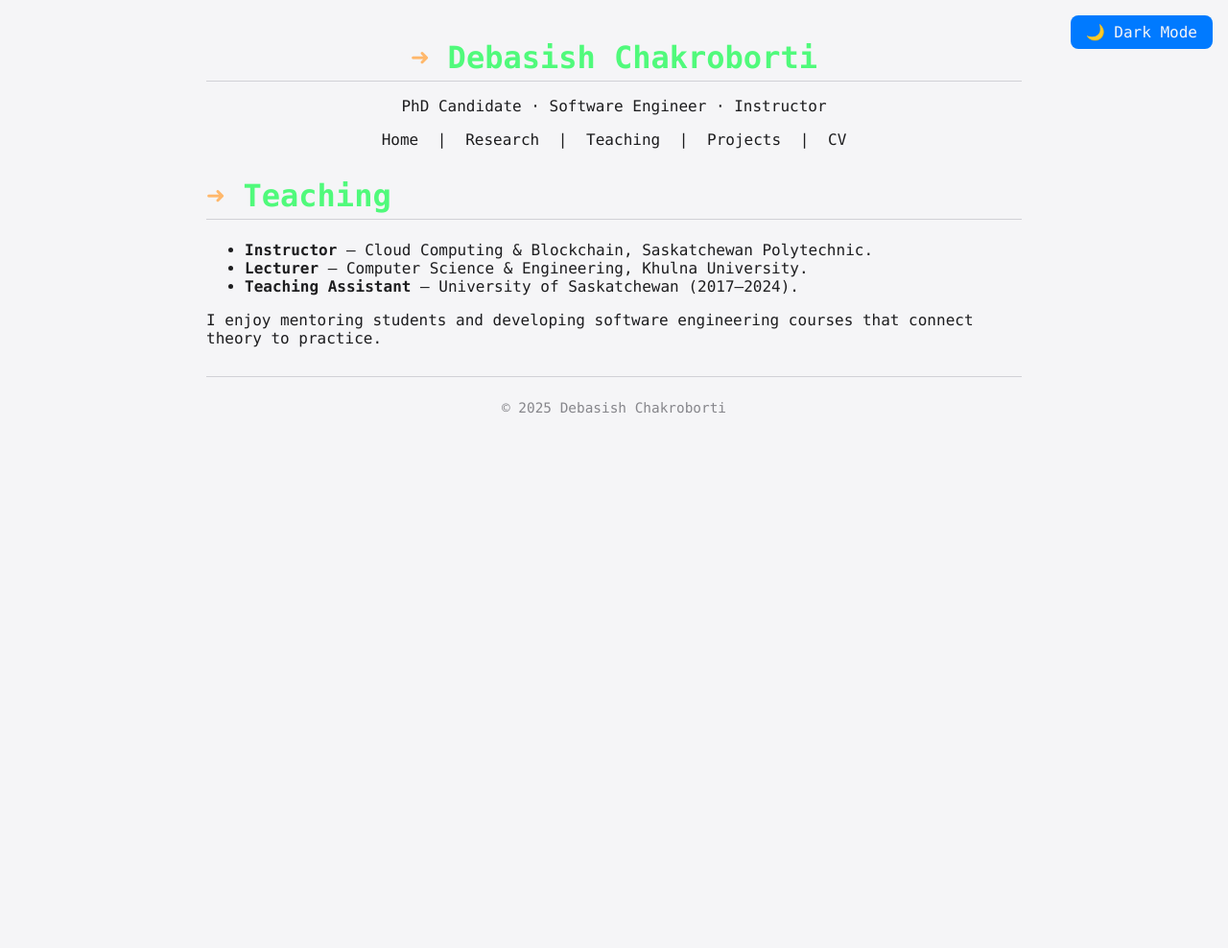
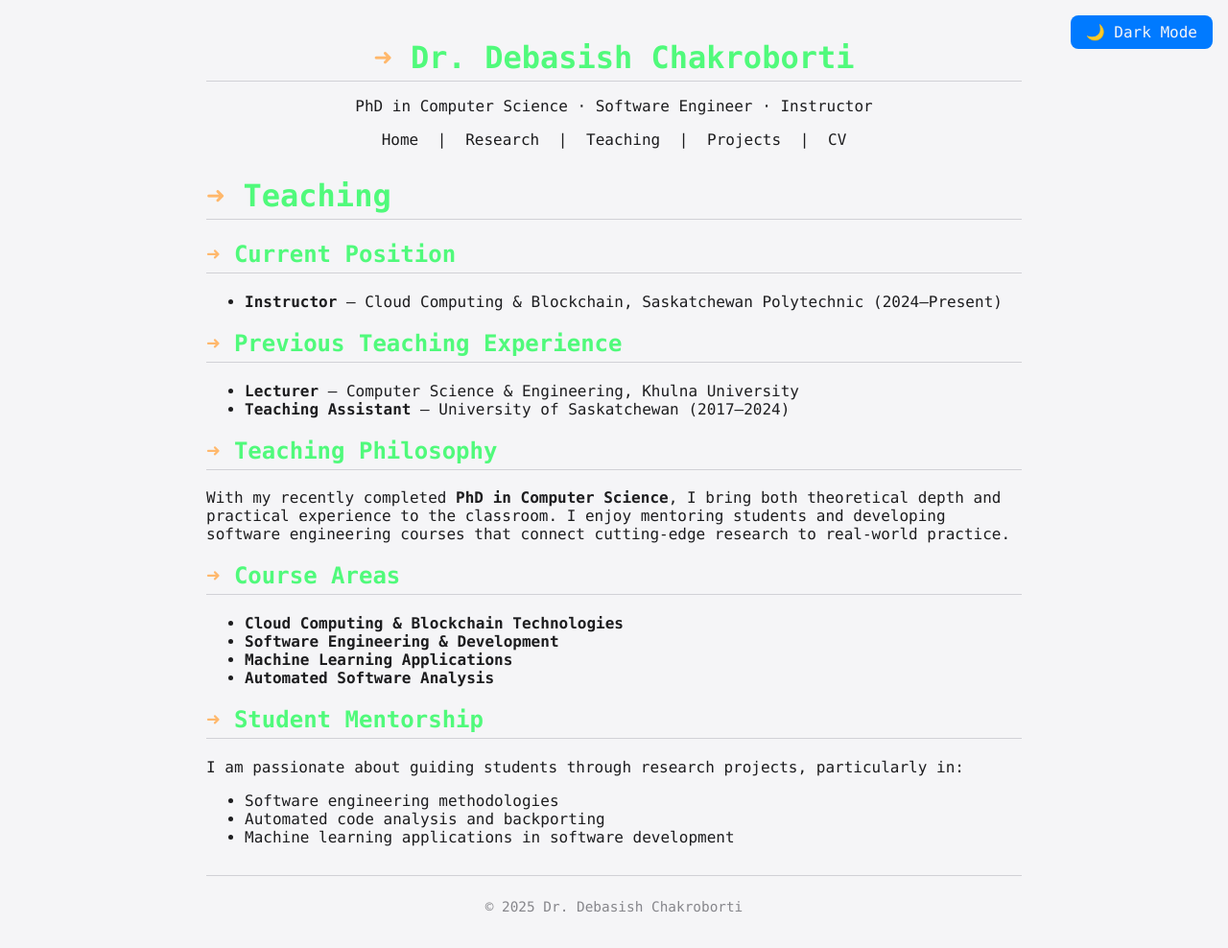
Before and after one commit to joydeba/joydeba.github.io, a Jekyll site: the page built from teaching.md, in a window 1280 px wide. Shown: the whole page at 96% size. Built offline with Jekyll 4.4.1, drawn with Linux system fonts in a browser that asks for light colours; before the commit the page ends 900 px from its top, so only the background shows below that.

Commit message:
Update personal information and enhance CV details, reflecting recent PhD completion and current teaching role. Revise titles and descriptions across multiple files for consistency and clarity.

```diff
--- a/_config.yml
+++ b/_config.yml
@@ -1,5 +1,5 @@
-title: "Debasish Chakroborti"
-description: "PhD Candidate · Software Engineer · Instructor"
+title: "Dr. Debasish Chakroborti"
+description: "PhD in Computer Science · Software Engineer · Instructor"
 baseurl: ""
 url: "https://joydeba.github.io"
 
--- a/teaching.md
+++ b/teaching.md
@@ -5,8 +5,24 @@ title: "Teaching"
 
 # Teaching
 
-- **Instructor** – Cloud Computing & Blockchain, Saskatchewan Polytechnic.
-- **Lecturer** – Computer Science & Engineering, Khulna University.
-- **Teaching Assistant** – University of Saskatchewan (2017–2024).
+## Current Position
+- **Instructor** – Cloud Computing & Blockchain, Saskatchewan Polytechnic (2024–Present)
 
-I enjoy mentoring students and developing software engineering courses that connect theory to practice.
+## Previous Teaching Experience
+- **Lecturer** – Computer Science & Engineering, Khulna University
+- **Teaching Assistant** – University of Saskatchewan (2017–2024)
+
+## Teaching Philosophy
+With my recently completed **PhD in Computer Science**, I bring both theoretical depth and practical experience to the classroom. I enjoy mentoring students and developing software engineering courses that connect cutting-edge research to real-world practice.
+
+## Course Areas
+- **Cloud Computing & Blockchain Technologies**
+- **Software Engineering & Development**
+- **Machine Learning Applications**
+- **Automated Software Analysis**
+
+## Student Mentorship
+I am passionate about guiding students through research projects, particularly in:
+- Software engineering methodologies
+- Automated code analysis and backporting
+- Machine learning applications in software development
```
Also changed, not shown: cv.md (+11 -1 lines), index.md (+5 -4 lines), research.md (+18 -1 lines), Test.md (deleted), 1 other file.
